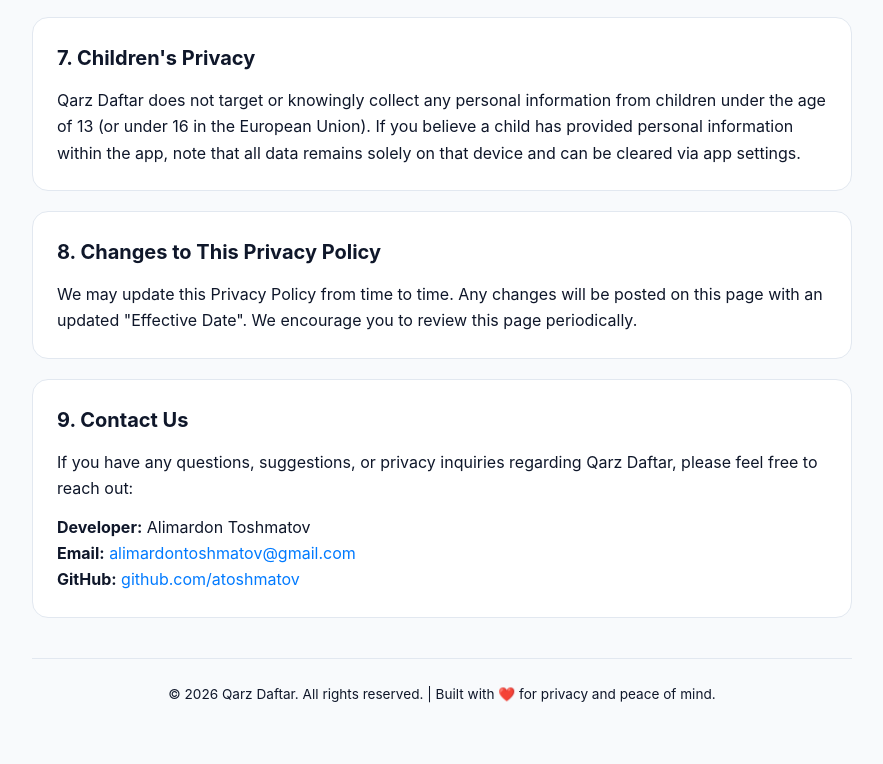
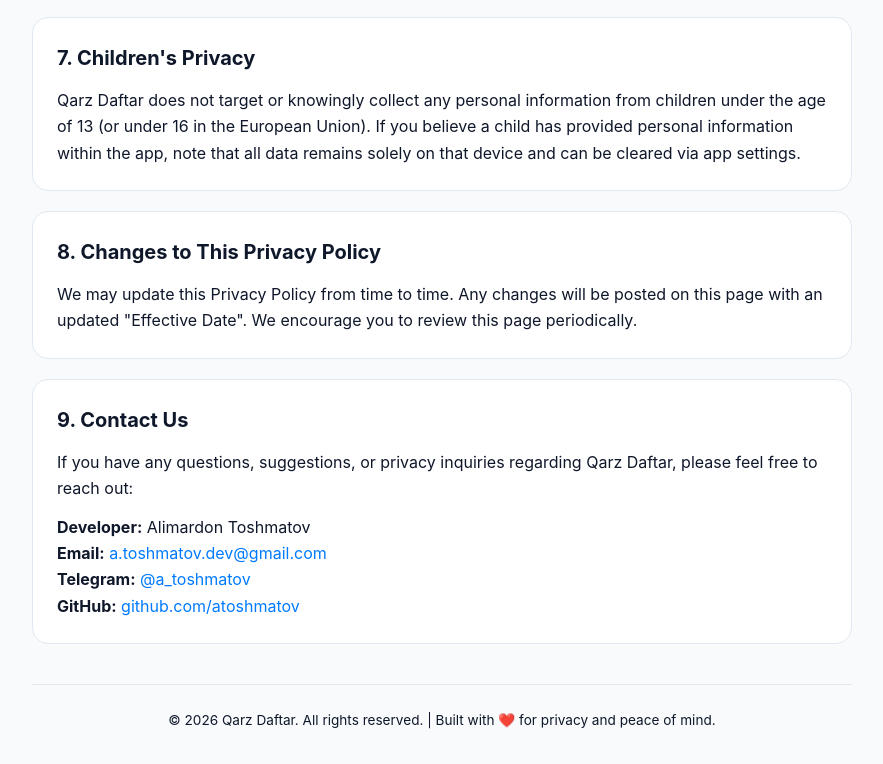
Before and after one commit to atoshmatov/Qarz-Daftar, a plain HTML site: page index.html in a window 1280 px wide. Shown: the part 2410-3174 px from the top of the page, without its empty margins (198-1081 px from the left). Before the commit the page ends 3147 px from the top, so only its background shows below. Drawn offline with Linux system fonts and the light colour scheme.

Commit message:
docs: update support contact email and telegram handle

```diff
--- a/index.html
+++ b/index.html
@@ -286,7 +286,8 @@
         <p>If you have any questions, suggestions, or privacy inquiries regarding Qarz Daftar, please feel free to reach out:</p>
         <p>
           <strong>Developer:</strong> Alimardon Toshmatov<br>
-          <strong>Email:</strong> <a href="mailto:alimardontoshmatov@gmail.com">alimardontoshmatov@gmail.com</a><br>
+          <strong>Email:</strong> <a href="mailto:a.toshmatov.dev@gmail.com">a.toshmatov.dev@gmail.com</a><br>
+          <strong>Telegram:</strong> <a href="https://t.me/a_toshmatov" target="_blank" rel="noopener">@a_toshmatov</a><br>
           <strong>GitHub:</strong> <a href="https://github.com/atoshmatov" target="_blank" rel="noopener">github.com/atoshmatov</a>
         </p>
       </div>
@@ -359,7 +360,8 @@
         <p>Qarz Daftar maxfiylik siyosati bo'yicha har qanday savollar yoki takliflar bo'lsa, ishlab chiquvchi bilan bog'lanishingiz mumkin:</p>
         <p>
           <strong>Dasturchi:</strong> Alimardon Toshmatov<br>
-          <strong>Elektron pochta:</strong> <a href="mailto:alimardontoshmatov@gmail.com">alimardontoshmatov@gmail.com</a><br>
+          <strong>Elektron pochta:</strong> <a href="mailto:a.toshmatov.dev@gmail.com">a.toshmatov.dev@gmail.com</a><br>
+          <strong>Telegram:</strong> <a href="https://t.me/a_toshmatov" target="_blank" rel="noopener">@a_toshmatov</a><br>
           <strong>GitHub:</strong> <a href="https://github.com/atoshmatov" target="_blank" rel="noopener">github.com/atoshmatov</a>
         </p>
       </div>
```
Also changed, not shown: privacy-policy.html (+4 -2 lines).
